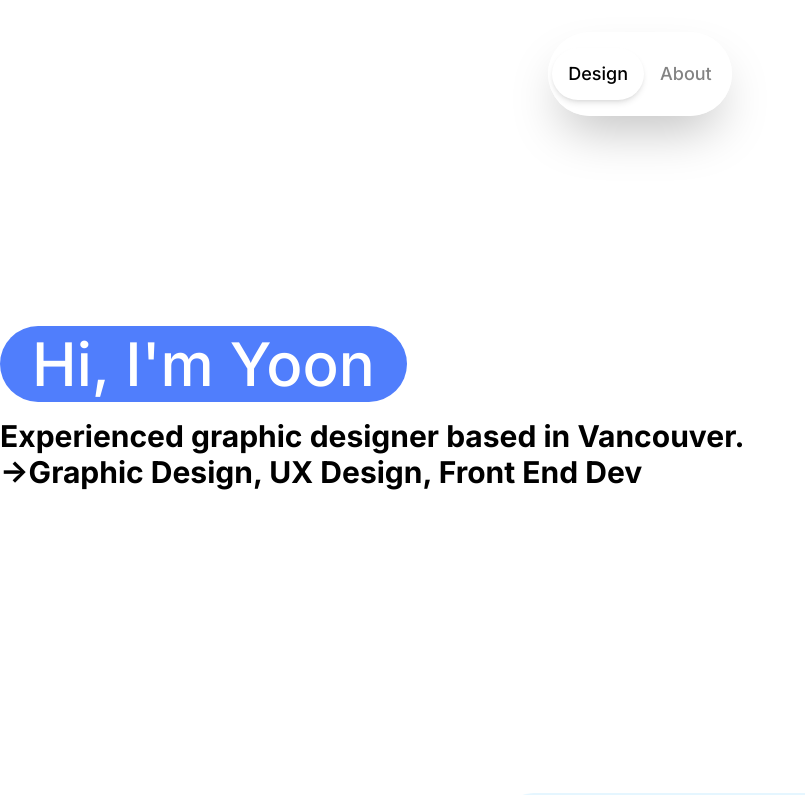
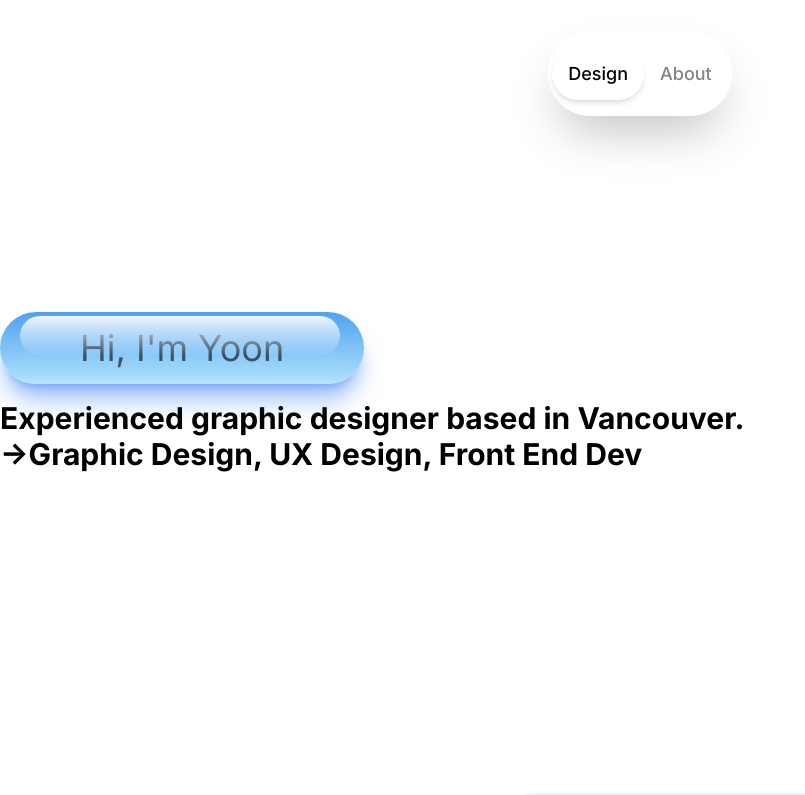
Before and after one commit to Yoon-Ro/Main, a React (Vite) app: page / in a window 1280 px wide. Shown: the top 795 px of the page, without its empty margins (0-805 px from the left). Built offline with nearby package versions, Linux system fonts and the light colour scheme.

Commit message:
update name button with classic style

```diff
--- a/src/components/container/Home.jsx
+++ b/src/components/container/Home.jsx
@@ -1,37 +1,33 @@
 import React from "react";
 import hero from "../../assets/hero.png";
 import { logos } from "../../Data";
-import {motion} from "framer-motion";
+import { motion } from "framer-motion";
 
 const Home = () => {
-
-
-
   return (
-    <div className="w-full sm:pt-0 pt-[6rem] sm:px-0 px-2 sm:w-[1420px] mx-auto" id="home">
+    <div
+      className="w-full sm:pt-0 pt-[6rem] sm:px-0 px-2 sm:w-[1420px] mx-auto"
+      id="home"
+    >
       <div className="md:flex  items-center  h-[100vh] sm:pt-0 pt-[4rem]">
         {/* HERO TEXT - LEFT */}
-        <div className="w-3/4">
-<h1 className="text-6xl font-medium px-8 py-2 my-4 bg-[#507efc] inline-block rounded-full text-white">Hi, I'm Yoon</h1>
-          <div className="sm:text-3xl  font-bold">
-          Experienced graphic designer based in Vancouver.<br/>-&gt;Graphic Design, UX Design, Front End Dev
+        <div className="w-3/4 relative">
+          <div className="absolute bg-white/0 w-[20rem] h-10 z-10 rounded-full left-5 top-1 bg-gradient-to-b from-[#F1F7FE]" />
+          <div className="px-20 py-4  inline-block rounded-full bg-gradient-to-b from-[#50A2F0] from-0% via-[#A7DCFB] via-90% to-[#B7E5FC] to-100% relative shadow-xl shadow-blue-500/50">
+            <p className="text-4xl font-sm text-black/60 z-30">Hi, I'm Yoon</p>
+          </div>
 
+          <div className="sm:text-3xl  font-bold py-4">
+            Experienced graphic designer based in Vancouver.
+            <br />
+            -&gt;Graphic Design, UX Design, Front End Dev
           </div>
 
           {/* SOCIAL LINKS */}
-
-
-
         </div>
-
-
       </div>
 
-      <div>
-
-
-
-      </div>
+      <div></div>
     </div>
   );
 };
```
